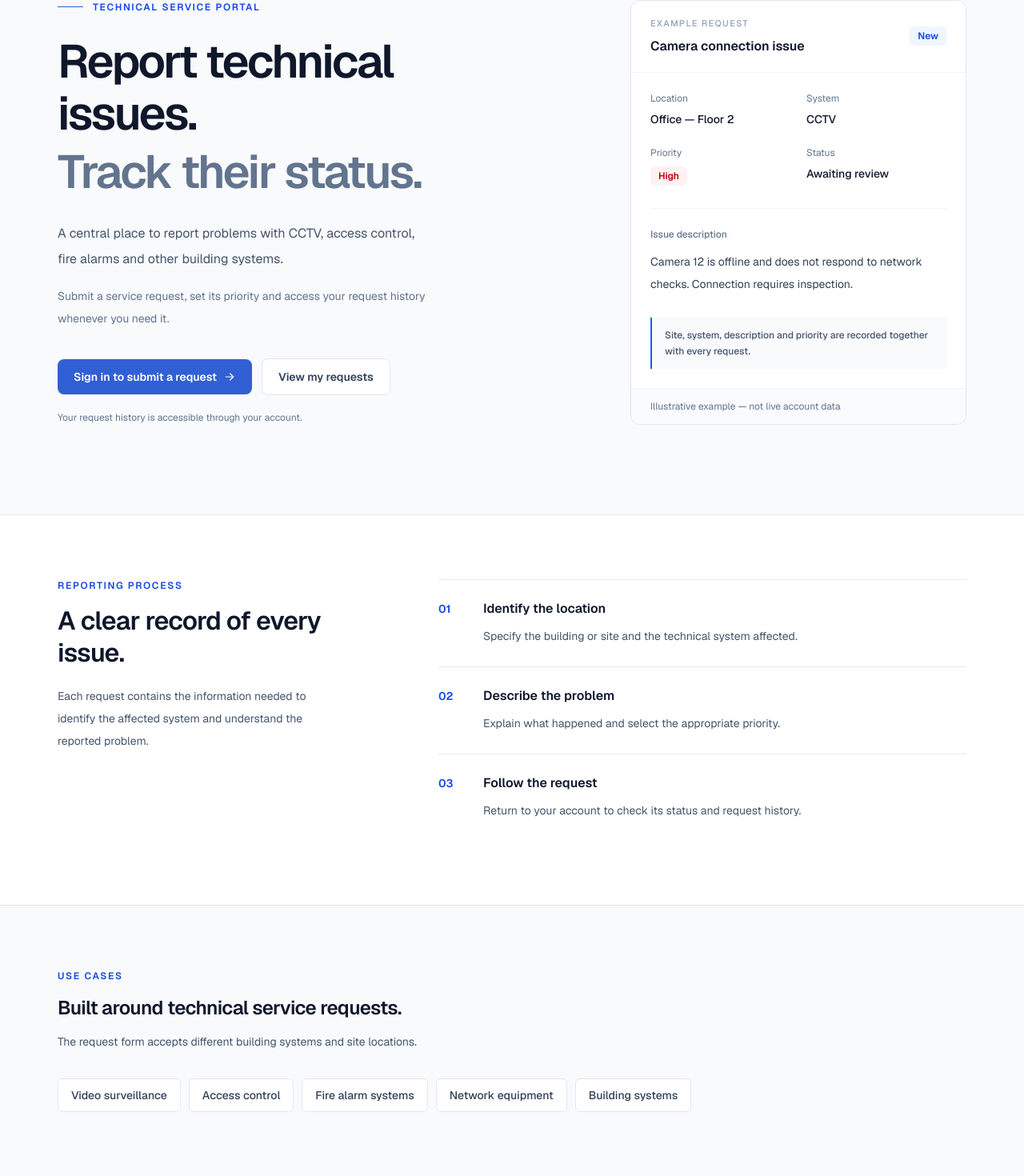
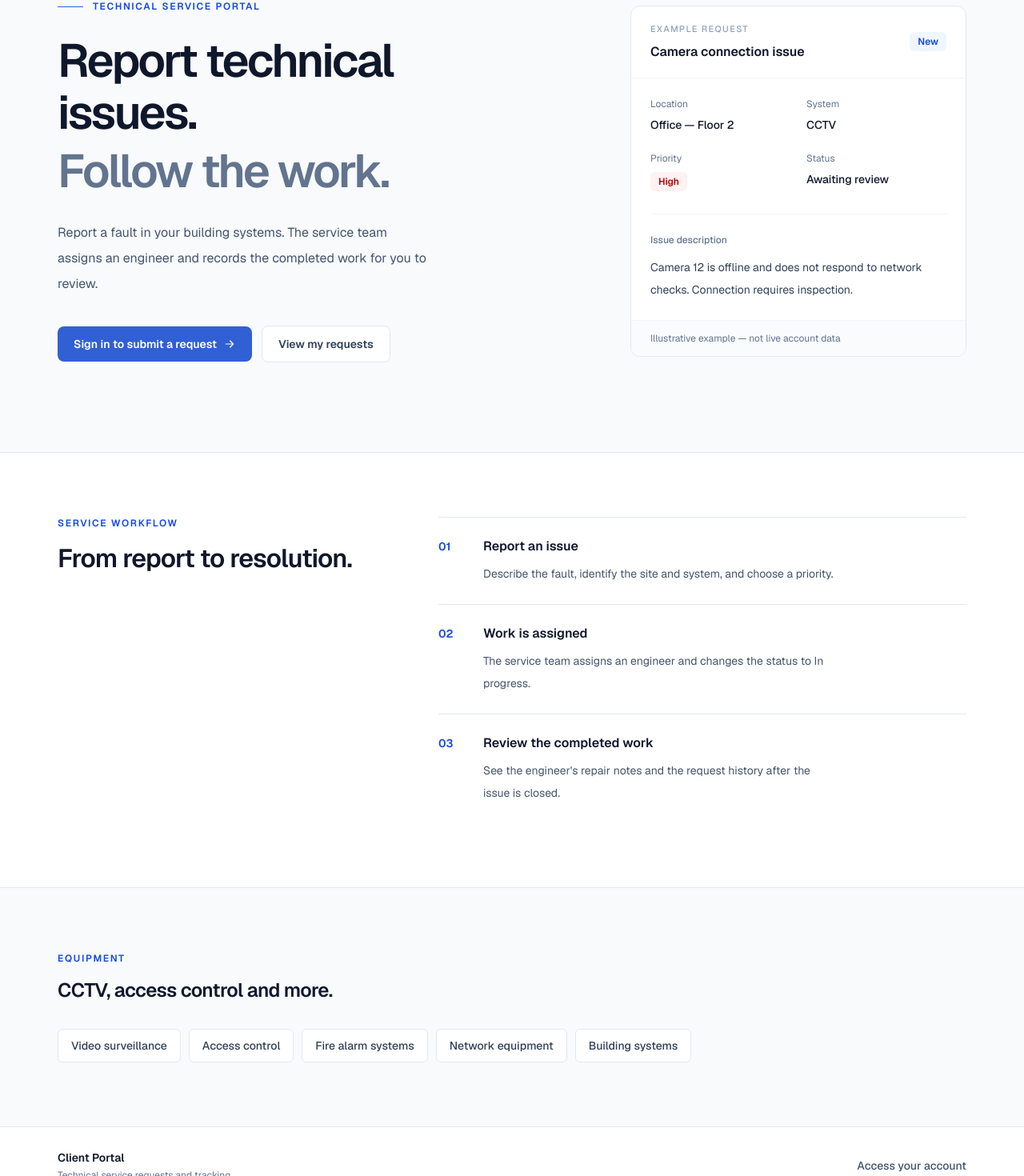
Before and after one commit to bondarenkodenis0907-web/client-portal-dashboard, a Next.js app: page / in a window 1280 px wide. Shown: the part 189-1659 px from the top of the page at 80% size. Built offline with nearby package versions, Linux system fonts and the light colour scheme.

Commit message:
copy: explain the service request workflow

```diff
--- a/src/app/page.tsx
+++ b/src/app/page.tsx
@@ -3,28 +3,27 @@ import Link from "next/link";
 const reportingSteps = [
   {
     number: "01",
-    title: "Identify the location",
+    title: "Report an issue",
     description:
-      "Specify the building or site and the technical system affected.",
+      "Describe the fault, identify the site and system, and choose a priority.",
   },
   {
     number: "02",
-    title: "Describe the problem",
-    description: "Explain what happened and select the appropriate priority.",
+    title: "Work is assigned",
+    description:
+      "The service team assigns an engineer and changes the status to In progress.",
   },
   {
     number: "03",
-    title: "Follow the request",
+    title: "Review the completed work",
     description:
-      "Return to your account to check its status and request history.",
+      "See the engineer's repair notes and the request history after the issue is closed.",
   },
 ];
 
 export default function Home() {
   return (
     <div className="min-h-screen bg-[#f8fafc] text-[#172238]">
-      {/* Navigation */}
-
       <header className="border-b border-slate-200 bg-white">
         <div className="mx-auto flex h-[76px] max-w-[1200px] items-center justify-between gap-4 px-6 sm:px-8">
           <Link href="/" className="inline-flex items-center gap-3">
@@ -65,8 +64,6 @@ export default function Home() {
       </header>
 
       <main>
-        {/* Hero */}
-
         <section className="mx-auto grid max-w-[1200px] items-center gap-12 px-6 py-16 sm:px-8 sm:py-20 lg:grid-cols-[minmax(0,1fr)_420px] lg:gap-20 lg:py-28">
           <div className="max-w-[590px]">
             <div className="mb-7 flex items-center gap-3">
@@ -80,18 +77,13 @@ export default function Home() {
             <h1 className="max-w-[590px] text-[40px] font-semibold leading-[1.12] tracking-[-0.045em] text-slate-900 sm:text-[52px] lg:text-[58px]">
               Report technical issues.
               <span className="mt-2 block text-slate-500">
-                Track their status.
+                Follow the work.
               </span>
             </h1>
 
             <p className="mt-7 max-w-[470px] text-base leading-8 text-slate-600">
-              A central place to report problems with CCTV, access control, fire
-              alarms and other building systems.
-            </p>
-
-            <p className="mt-4 max-w-[470px] text-sm leading-7 text-slate-500">
-              Submit a service request, set its priority and access your request
-              history whenever you need it.
+              Report a fault in your building systems. The service team assigns
+              an engineer and records the completed work for you to review.
             </p>
 
             <div className="mt-9 flex flex-wrap items-center gap-3">
@@ -121,13 +113,7 @@ export default function Home() {
                 View my requests
               </Link>
             </div>
-
-            <p className="mt-5 text-xs text-slate-500">
-              Your request history is accessible through your account.
-            </p>
           </div>
-
-          {/* Example request */}
 
           <aside
             aria-label="Example service request"
@@ -196,13 +182,6 @@ export default function Home() {
                   Connection requires inspection.
                 </p>
               </div>
-
-              <div className="mt-7 border-l-2 border-blue-600 bg-slate-50 px-4 py-3">
-                <p className="text-xs font-medium leading-5 text-slate-600">
-                  Site, system, description and priority are recorded together
-                  with every request.
-                </p>
-              </div>
             </div>
 
             <div className="border-t border-slate-100 bg-slate-50/70 px-6 py-3.5">
@@ -213,8 +192,6 @@ export default function Home() {
           </aside>
         </section>
 
-        {/* How it works */}
-
         <section
           id="how-it-works"
           aria-labelledby="process-title"
@@ -223,20 +200,15 @@ export default function Home() {
           <div className="mx-auto grid max-w-[1200px] gap-10 px-6 py-16 sm:px-8 lg:grid-cols-[0.75fr_1.25fr] lg:gap-20 lg:py-20">
             <div>
               <p className="text-xs font-semibold uppercase tracking-[0.14em] text-blue-700">
-                Reporting process
+                Service workflow
               </p>
 
               <h2
                 id="process-title"
                 className="mt-4 text-[28px] font-semibold leading-tight tracking-tight text-slate-900 sm:text-[32px]"
               >
-                A clear record of every issue.
+                From report to resolution.
               </h2>
-
-              <p className="mt-5 max-w-[360px] text-sm leading-7 text-slate-600">
-                Each request contains the information needed to identify the
-                affected system and understand the reported problem.
-              </p>
             </div>
 
             <ol className="divide-y divide-slate-200 border-t border-slate-200">
@@ -261,23 +233,16 @@ export default function Home() {
           </div>
         </section>
 
-        {/* Supported use cases */}
-
         <section className="mx-auto max-w-[1200px] px-6 py-16 sm:px-8 lg:py-20">
           <div className="flex flex-col justify-between gap-6 sm:flex-row sm:items-end">
             <div>
               <p className="text-xs font-semibold uppercase tracking-[0.14em] text-blue-700">
-                Use cases
+                Equipment
               </p>
 
               <h2 className="mt-4 text-2xl font-semibold tracking-tight text-slate-900">
-                Built around technical service requests.
+                CCTV, access control and more.
               </h2>
-
-              <p className="mt-3 max-w-[600px] text-sm leading-7 text-slate-600">
-                The request form accepts different building systems and site
-                locations.
-              </p>
             </div>
           </div>
 
@@ -299,8 +264,6 @@ export default function Home() {
           </div>
         </section>
       </main>
-
-      {/* Footer */}
 
       <footer className="border-t border-slate-200 bg-white">
         <div className="mx-auto flex max-w-[1200px] flex-col justify-between gap-4 px-6 py-7 sm:flex-row sm:items-center sm:px-8">
```
